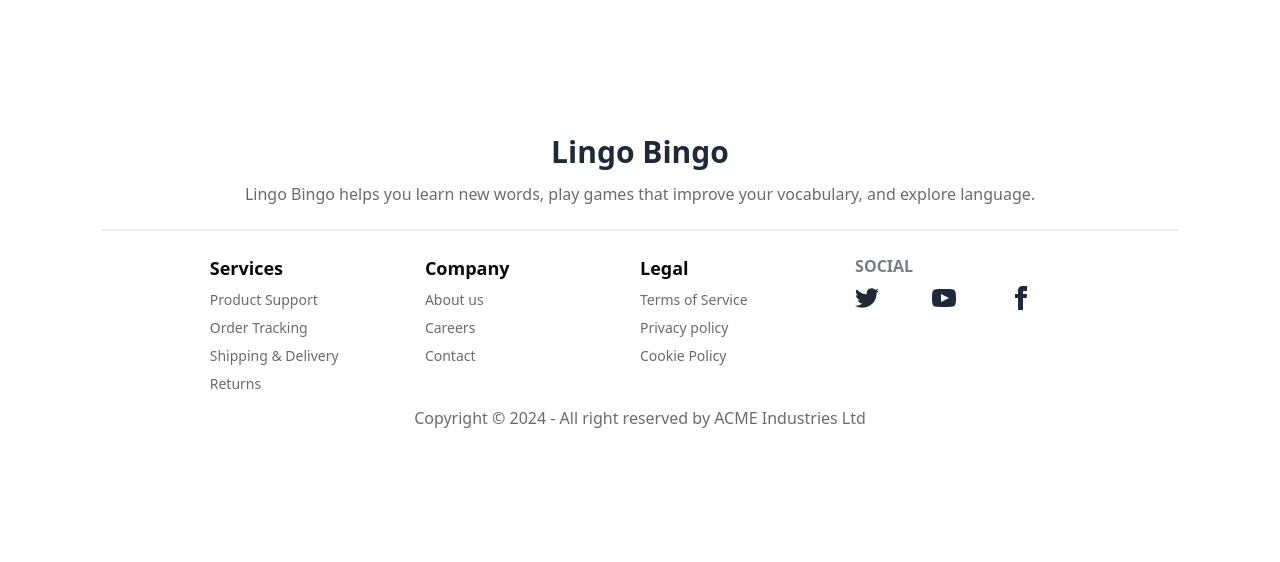
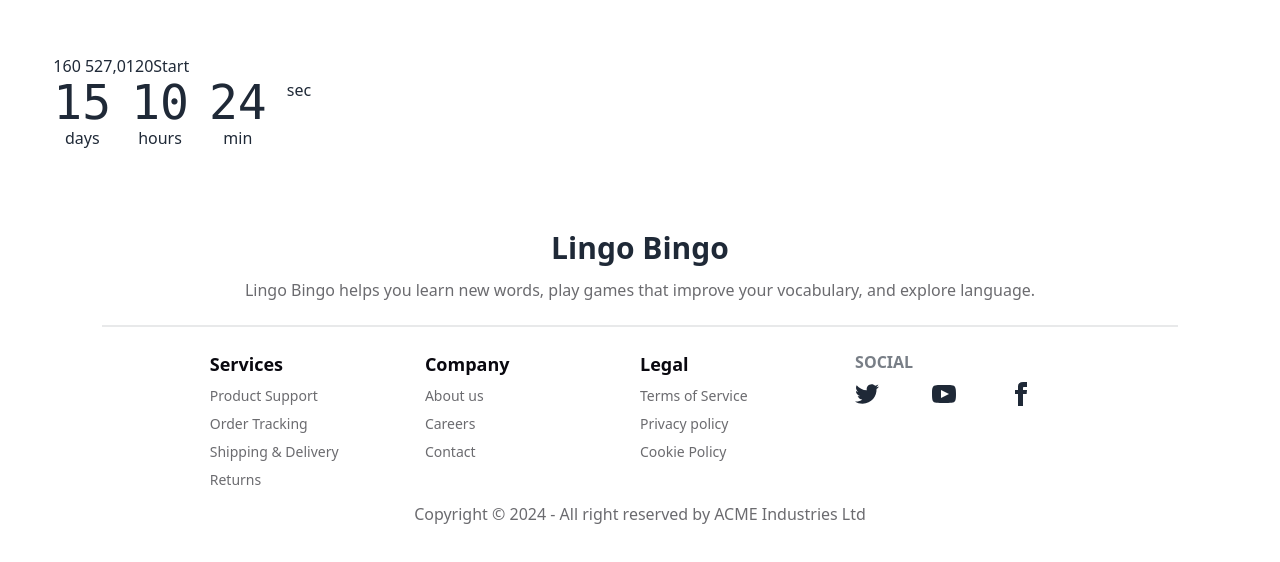
Before and after one commit to RaiyanJiyon/Lingo-Bingo, a React (Vite) app: page / in a window 1280 px wide. Shown: the part 858-1420 px from the top of the page. Before the commit the page ends 1328 px from the top, so only its background shows below. Built offline with nearby package versions, Linux system fonts and the light colour scheme; no server answers.

Commit message:
feat: add AuthProvider and integrate user logout functionalities - Created logoutUser for managing logout - Configured Firebase authentication with signOut

```diff
--- a/package.json
+++ b/package.json
@@ -14,6 +14,7 @@
     "localforage": "^1.10.0",
     "match-sorter": "^8.0.0",
     "react": "^18.3.1",
+    "react-countup": "^6.5.3",
     "react-dom": "^18.3.1",
     "react-icons": "^5.3.0",
     "react-router-dom": "^6.28.0",
--- a/src/components/home/SuccessSection.jsx
+++ b/src/components/home/SuccessSection.jsx
@@ -1,8 +1,56 @@
+import CountUp from 'react-countup';
+
 const SuccessSection = () => {
     return (
         <div>
+            <CountUp
+                start={-875.039}
+                end={160527.012}
+                duration={2.75}
+                separator=" "
+                decimals={4}
+                decimal=","
+                // prefix="EUR "
+                // suffix=" left"
+                onEnd={() => console.log('Ended! 👏')}
+                onStart={() => console.log('Started! 💨')}
+            >
+                {({ countUpRef, start }) => (
+                    <div>
+                        <span ref={countUpRef} />
+                        <button onClick={start}>Start</button>
+                    </div>
+                )}
+            </CountUp>
 
+
+            <div className="grid grid-flow-col gap-5 text-center auto-cols-max">
+                <div className="flex flex-col">
+                    <span className="countdown font-mono text-5xl">
+                        <span style={{ "--value": 15 }}></span>
+                    </span>
+                    days
+                </div>
+                <div className="flex flex-col">
+                    <span className="countdown font-mono text-5xl">
+                        <span style={{ "--value": 10 }}></span>
+                    </span>
+                    hours
+                </div>
+                <div className="flex flex-col">
+                    <span className="countdown font-mono text-5xl">
+                        <span style={{ "--value": 24 }}></span>
+                    </span>
+                    min
+                </div>
+                <div className="flex flex-col">
+                    <span className="countdown font-mono text-5xl">
+                        {/* <span style={{ "--value": ${counter}}}></span> */}
+                </span>
+                sec
+            </div>
         </div>
+        </div >
     );
 };
 
--- a/src/components/shared/Header.jsx
+++ b/src/components/shared/Header.jsx
@@ -1,6 +1,23 @@
-import { Link, NavLink } from "react-router-dom";
+import { useContext } from "react";
+import { Link, NavLink, useNavigate } from "react-router-dom";
+import { authContext } from "../../contexts/AuthProvider";
 
 const Header = () => {
+    const { user, logoutUser } = useContext(authContext);
+    console.log(user);
+    const navigate = useNavigate();
+
+    const handleLogoutUser = () => {
+        logoutUser()
+        .then(() => {
+            console.log("Log out successfully");
+            navigate("/");
+        })
+        .catch(error => {
+            console.error(error.message);
+        });
+    };
+
     return (
         <div className="navbar bg-[#1e0e5c] text-white">
             <div className="navbar-start">
@@ -26,6 +43,10 @@ const Header = () => {
                         <NavLink to={"/start-learning"} className={({ isActive }) => isActive ? 'text-black font-bold underline' : 'text-black font-normal'}>Start Learning</NavLink>
                         <NavLink to={"/tutorials"} className={({ isActive }) => isActive ? 'text-black font-bold underline' : 'text-black font-normal'}>Tutorials</NavLink>
                         <NavLink to={"/about-us"} className={({ isActive }) => isActive ? 'text-black font-bold underline' : 'text-black font-normal'}>About Us</NavLink>
+                        {
+                            user &&
+                            <NavLink to={"/profile"} className={({ isActive }) => isActive ? 'text-black font-bold underline' : 'text-black font-normal'}>My Profile</NavLink>
+                        }
                     </ul>
                 </div>
                 <Link to={"/"} className="btn btn-ghost text-xl">Lingo Bingo</Link>
@@ -36,12 +57,41 @@ const Header = () => {
                     <NavLink to={"/start-learning"} className={({ isActive }) => isActive ? 'font-bold underline' : 'font-normal'}>Start Learning</NavLink>
                     <NavLink to={"/tutorials"} className={({ isActive }) => isActive ? 'font-bold underline' : 'font-normal'}>Tutorials</NavLink>
                     <NavLink to={"/about-us"} className={({ isActive }) => isActive ? 'font-bold underline' : 'font-normal'}>About Us</NavLink>
+                    {
+                        user &&
+                        <NavLink to={"/profile"} className={({ isActive }) => isActive ? 'font-bold underline' : 'font-normal'}>My Profile</NavLink>
+                    }
                 </ul>
             </div>
             <div className="navbar-end">
-                <Link to={"/auth/login"} className="px-4 py-1 rounded-3xl bg-[#1e0e5c] text-white font-semibold border-2 border-[#7461be] hover:bg-white hover:text-black">Login</Link>
+                {
+                    user ?
+                        <div className="dropdown dropdown-end">
+                            <div tabIndex={0} role="button" className="btn btn-ghost btn-circle avatar">
+                                <div className="w-10 rounded-full">
+                                    <img
+                                        alt="Profile image"
+                                        src={user ? user.photoURL : "https://www.google.com/url?sa=i&url=https%3A%2F%2Fwww.istockphoto.com%2Fphotos%2Fblank-profile-pic&psig=AOvVaw3A7ocg8Ov4kMh92B2MEolH&ust=1732366004923000&source=images&cd=vfe&opi=89978449&ved=0CBQQjRxqFwoTCLDH7rf874kDFQAAAAAdAAAAABAE"} />
+                                </div>
+                            </div>
+                            <ul
+                                tabIndex={0}
+                                className="menu menu-sm dropdown-content bg-[#1e0e5c] text-white rounded-box z-[1] mt-3 w-52 p-2 shadow">
+                                <li>
+                                    <Link to={"/profile"} className="justify-between">
+                                        Profile
+                                        <span className="badge">New</span>
+                                    </Link>
+                                </li>
+                                <li><a>Settings</a></li>
+                                <li onClick={handleLogoutUser}><a>Logout</a></li>
+                            </ul>
+                        </div>
+                        :
+                        <Link to={"/auth/login"} className="px-4 py-1 rounded-3xl bg-[#1e0e5c] text-white font-semibold border-2 border-[#7461be] hover:bg-white hover:text-black">Login</Link>
+                }
             </div>
-        </div>
+        </div >
     );
 };
 
--- a/src/contexts/AuthProvider.jsx
+++ b/src/contexts/AuthProvider.jsx
@@ -1,6 +1,6 @@
 import { createContext, useEffect, useState } from "react";
 import { app } from "../firebase/firebase_init";
-import { createUserWithEmailAndPassword, getAuth, GoogleAuthProvider, onAuthStateChanged, sendPasswordResetEmail, signInWithEmailAndPassword, signInWithPopup } from "firebase/auth";
+import { createUserWithEmailAndPassword, getAuth, GoogleAuthProvider, onAuthStateChanged, sendPasswordResetEmail, signInWithEmailAndPassword, signInWithPopup, signOut } from "firebase/auth";
 
 const authContext = createContext(null);
 const auth = getAuth(app);
@@ -24,6 +24,11 @@ const AuthProvider = ({ children }) => {
         return signInWithEmailAndPassword(auth, email, password);
     };
 
+    const logoutUser = () => {
+        setLoading(true);
+        return signOut(auth);
+    }
+
     const passwordReset = (email) => {
         setLoading(true);
         return sendPasswordResetEmail(auth, email);
@@ -35,6 +40,7 @@ const AuthProvider = ({ children }) => {
         createUserWithGoogle,
         createUser,
         loginUser,
+        logoutUser,
         passwordReset,
     };
 
--- a/src/pages/Home.jsx
+++ b/src/pages/Home.jsx
@@ -1,10 +1,14 @@
 import Banner from "../components/home/Banner";
+import SuccessSection from "../components/home/SuccessSection";
 
 const Home = () => {
     return (
         <div>
             <div className="mt-6">
-            <Banner />
+                <Banner />
+            </div>
+            <div>
+                <SuccessSection />
             </div>
         </div>
     );
--- a/src/pages/Profile/Profile.jsx
+++ b/src/pages/Profile/Profile.jsx
@@ -1,7 +1,7 @@
 const Profile = () => {
     return (
         <div>
-
+            <h1>Profile</h1>
         </div>
     );
 };
```
Also changed, not shown: 1 other file (tests, documents, lock files or other folders).
